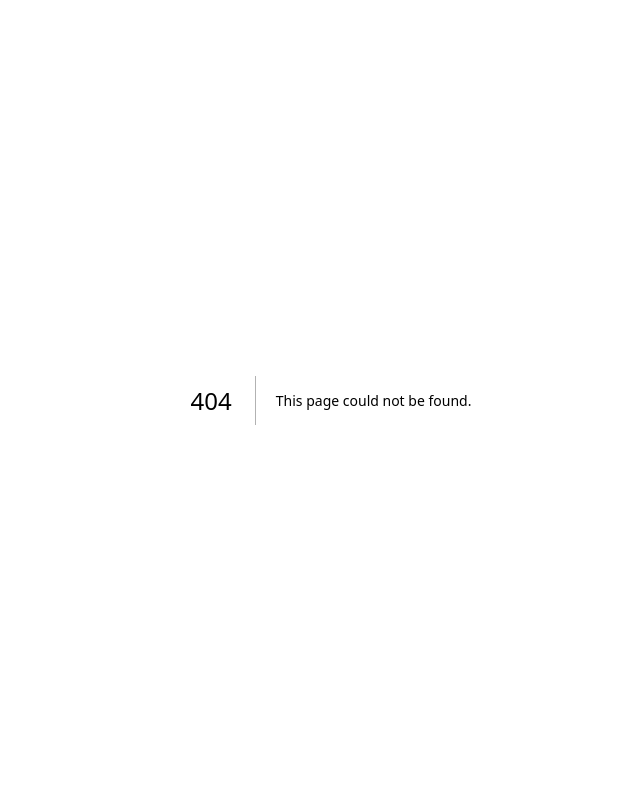
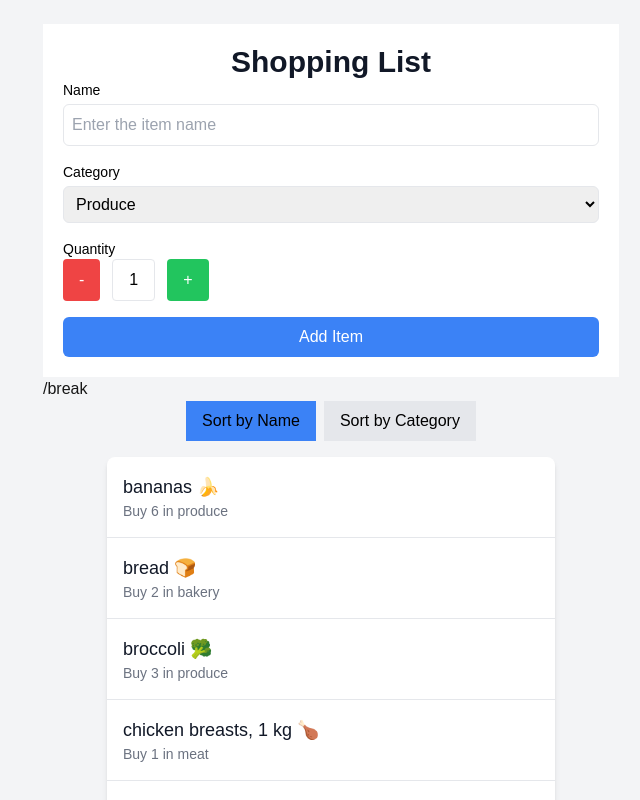
Before and after one commit to aishanaeem644/cprg306-assignments, a Next.js app: page /week-7 in a window 1280 px wide. Before the commit this address had no page. Shown: the top 800 px of the page, without its empty margins (309-949 px from the left). Built offline with nearby package versions, Linux system fonts and the light colour scheme.

Commit message:
week 7 assignment completed

```diff
--- /dev/null
+++ b/app/week-7/item-list.js
@@ -0,0 +1,52 @@
+"use client";
+
+import React, { useState } from 'react';
+import Item from './item';
+
+const ItemList = ({ items }) => { // Accept items as a prop
+  const [sortBy, setSortBy] = useState('name'); // Initial sorting by name
+
+  // Sorting items based on sortBy state
+  const sortedItems = [...items].sort((a, b) => {
+    if (sortBy === 'name') {
+      return a.name.localeCompare(b.name);
+    } else if (sortBy === 'category') {
+      return a.category.localeCompare(b.category);
+    }
+    return 0;
+  });
+
+  return (
+    <div>
+      {/* Sort buttons */}
+      <div className="flex justify-center mb-4">
+        <button
+          onClick={() => setSortBy('name')}
+          className={`px-4 py-2 mr-2 ${sortBy === 'name' ? 'bg-blue-500' : 'bg-gray-200'} text-black`}
+        >
+          Sort by Name
+        </button>
+        <button
+          onClick={() => setSortBy('category')}
+          className={`px-4 py-2 ${sortBy === 'category' ? 'bg-blue-500' : 'bg-gray-200'} text-black`}
+        >
+          Sort by Category
+        </button>
+      </div>
+
+      {/* Render sorted items */}
+      <ul className="max-w-md mx-auto bg-white rounded-lg shadow-md">
+        {sortedItems.map(item => (
+          <Item
+            key={item.id}
+            name={item.name}
+            quantity={item.quantity}
+            category={item.category}
+          />
+        ))}
+      </ul>
+    </div>
+  );
+};
+
+export default ItemList;
--- /dev/null
+++ b/app/week-7/item.js
@@ -0,0 +1,15 @@
+import React from 'react';
+
+const Item = ({ name, quantity, category }) => {
+  return (
+    <li className="flex justify-between items-center p-4 border-b border-gray-200">
+      <div className="flex-1">
+        <h3 className="text-lg font-medium text-gray-900">{name}</h3>
+        <p className="text-sm text-gray-500">Buy {quantity} in {category}</p>
+      </div>
+
+    </li>
+  );
+};
+
+export default Item;
--- /dev/null
+++ b/app/week-7/items.json
@@ -0,0 +1,74 @@
+[
+    {
+      "id": "1h2GJKH12gkHG31h1H",
+      "name": "milk, 4 L 🥛",
+      "quantity": 1,
+      "category": "dairy"
+    },
+    {
+      "id": "2KJH3k2j3H1k2J3K1H",
+      "name": "bread 🍞",
+      "quantity": 2,
+      "category": "bakery"
+    },
+    {
+      "id": "3h2KJH3k2j3H1k2J3",
+      "name": "eggs, dozen 🥚",
+      "quantity": 2,
+      "category": "dairy"
+    },
+    {
+      "id": "4k2J3K1H2GJKH12gk",
+      "name": "bananas 🍌",
+      "quantity": 6,
+      "category": "produce"
+    },
+    {
+      "id": "5H1h1H2KJH3k2j3H",
+      "name": "broccoli 🥦",
+      "quantity": 3,
+      "category": "produce"
+    },
+    {
+      "id": "6H1k2J3K1H2GJKH1",
+      "name": "chicken breasts, 1 kg 🍗",
+      "quantity": 1,
+      "category": "meat"
+    },
+    {
+      "id": "7gkHG31h1H2KJH3k",
+      "name": "pasta sauce 🍝",
+      "quantity": 3,
+      "category": "canned goods"
+    },
+    {
+      "id": "8j3H1k2J3K1H2GJK",
+      "name": "spaghetti, 454 g 🍝",
+      "quantity": 2,
+      "category": "dry goods"
+    },
+    {
+      "id": "9H12gkHG31h1H2KJ",
+      "name": "toilet paper, 12 pack 🧻",
+      "quantity": 1,
+      "category": "household"
+    },
+    {
+      "id": "10H3k2j3H1k2J3K1",
+      "name": "paper towels, 6 pack",
+      "quantity": 1,
+      "category": "household"
+    },
+    {
+      "id": "11k2J3K1H2GJKH12",
+      "name": "dish soap 🍽️",
+      "quantity": 1,
+      "category": "household"
+    },
+    {
+      "id": "12GJKH12gkHG31h1",
+      "name": "hand soap 🧼",
+      "quantity": 4,
+      "category": "household"
+    }
+  ]
--- /dev/null
+++ b/app/week-7/new-item.js
@@ -0,0 +1,127 @@
+"use client"; // Add this directive to indicate it's a client-side component
+
+import React, { useState } from 'react';
+
+// Utility function to generate a random string for the id
+const generateRandomId = () => Math.random().toString(36).substring(2, 15);
+
+const NewItem = ({ onAddItem }) => {
+  const [name, setName] = useState('');
+  const [quantity, setQuantity] = useState(1); // Default quantity set to 1
+  const [category, setCategory] = useState('Produce'); // Default category
+
+  // Function to decrement quantity, ensuring it doesn't go below 1
+  const decrement = () => {
+    setQuantity((prevQuantity) => (prevQuantity > 1 ? prevQuantity - 1 : prevQuantity));
+  };
+
+  // Function to increment quantity
+  const increment = () => {
+    setQuantity((prevQuantity) => prevQuantity + 1); // No upper limit; can be changed as needed
+  };
+
+  // Handle form submission
+  const handleSubmit = (e) => {
+    e.preventDefault(); // Prevent the default form submission behavior
+
+    // Create a new item object
+    const newItem = {
+      id: generateRandomId(), // Generate a random id
+      name,
+      category,
+      quantity,
+    };
+
+    // Invoke the onAddItem prop with the new item object
+    onAddItem(newItem);
+
+    // Reset the form fields after submission
+    setName('');
+    setQuantity(1);
+    setCategory('Produce');
+  };
+
+  return (
+    <form onSubmit={handleSubmit} className="w-full">
+
+      {/* Name Field */}
+      <div className="mb-4">
+        <label htmlFor="name" className="block text-sm font-medium text-black">
+          Name
+        </label>
+        <input
+          type="text"
+          id="name"
+          value={name}
+          onChange={(e) => setName(e.target.value)}
+          required
+          className="mt-1 p-2 w-full border rounded-md focus:ring-2 focus:ring-blue-500 focus:outline-none text-black"
+          placeholder="Enter the item name"
+        />
+      </div>
+
+      {/* Category Field */}
+      <div className="mb-4">
+        <label htmlFor="category" className="block text-sm font-medium text-black">
+          Category
+        </label>
+        <select
+          id="category"
+          value={category}
+          onChange={(e) => setCategory(e.target.value)}
+          className="mt-1 p-2 w-full border rounded-md focus:ring-2 focus:ring-blue-500 focus:outline-none text-black"
+        >
+          <option value="Produce">Produce</option>
+          <option value="Dairy">Dairy</option>
+          <option value="Bakery">Bakery</option>
+          <option value="Meat">Meat</option>
+          <option value="Frozen Foods">Frozen Foods</option>
+          <option value="Canned Goods">Canned Goods</option>
+          <option value="Dry Goods">Dry Goods</option>
+          <option value="Beverages">Beverages</option>
+          <option value="Snacks">Snacks</option>
+          <option value="Household">Household</option>
+          <option value="Other">Other</option>
+        </select>
+      </div>
+
+      {/* Quantity Field */}
+      <div className="mb-4">
+        <label className="block text-sm font-medium text-black">Quantity</label>
+        <div className="flex space-x-3">
+          {/* Decrement Button */}
+          <button
+            type="button"
+            onClick={decrement}
+            className="px-4 py-2 bg-red-500 text-white rounded hover:bg-red-600"
+            disabled={quantity === 1}
+          >
+            -
+          </button>
+
+          {/* Quantity Display */}
+          <span className="px-4 py-2 border rounded text-black">{quantity}</span>
+
+          {/* Increment Button */}
+          <button
+            type="button"
+            onClick={increment}
+            className="px-4 py-2 bg-green-500 text-white rounded hover:bg-green-600"
+          >
+            +
+          </button>
+        </div>
+      </div>
+
+      {/* Submit Button */}
+      <button
+        type="submit"
+        className="w-full p-2 bg-blue-500 text-white rounded-md hover:bg-blue-600"
+      >
+        Add Item
+      </button>
+    </form>
+  );
+};
+
+export default NewItem;
--- /dev/null
+++ b/app/week-7/page.js
@@ -0,0 +1,34 @@
+"use client";
+
+import React, { useState, useEffect } from 'react';
+import ItemList from './item-list';
+import NewItem from './new-item'; // Make sure to adjust the path if necessary
+import itemsData from './items.json'; // Adjust the path based on your file structure
+
+const Page = () => {
+  // Initialize state variable with data from items.json
+  const [items, setItems] = useState(itemsData);
+
+  // Event handler to add a new item
+  const handleAddItem = (newItem) => {
+    setItems((prevItems) => [...prevItems, newItem]);
+  };
+
+  return (
+    <main className="min-h-screen bg-gray-100 p-6">
+      <div className="max-w-xl mx-auto">
+      <div className="flex flex-col items-center justify-center  bg-white p-5">
+        <h1 className="text-3xl font-bold text-center text-gray-900 ">
+          Shopping List
+        </h1>
+        {/* Pass the handleAddItem to NewItem and items to ItemList */}
+        <NewItem onAddItem={handleAddItem} />
+        </div>
+        /break
+        <ItemList items={items} />
+      </div>
+    </main>
+  );
+};
+
+export default Page;
```
